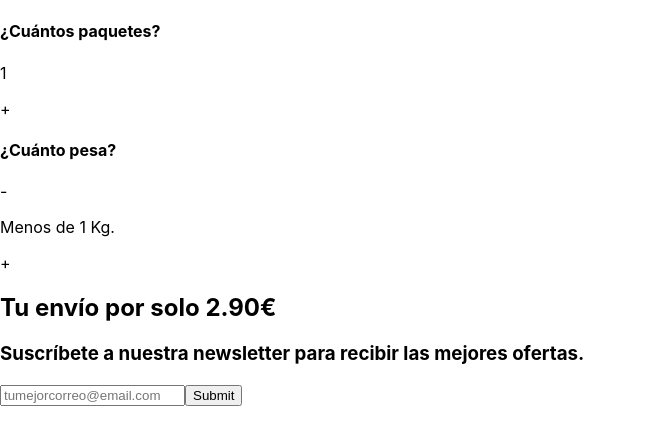
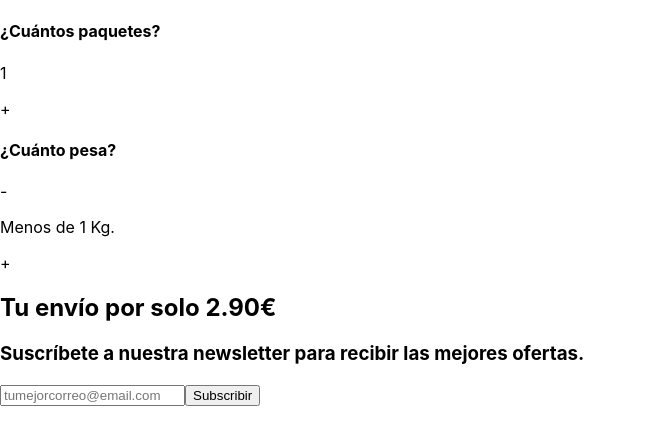
Before and after one commit to luisglezbrown/planet-express, a React (Create React App) app: page / in a window 1280 px wide. Shown: the top 444 px of the page, without its empty margins (0-646 px from the left). Built offline with nearby package versions, Linux system fonts and the light colour scheme.

Commit message:
Fixed minor bug

```diff
--- a/src/components/Newsletter.js
+++ b/src/components/Newsletter.js
@@ -30,7 +30,7 @@ export default function Newsletter() {
                 required
             />
 
-            <input type="submit" />
+            <input type="submit" value="Subscribir"/>
       </form>
     )
 }
```
